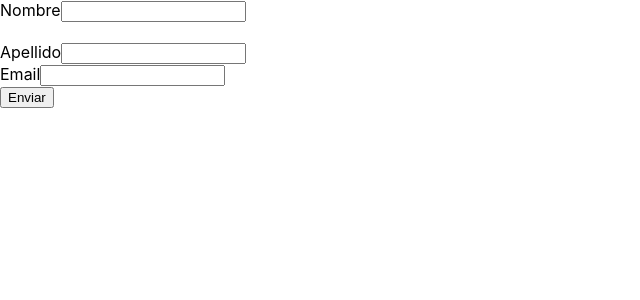
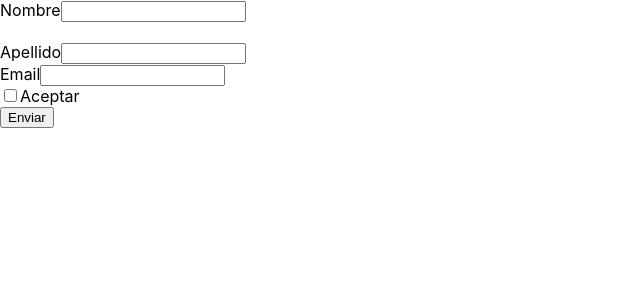
Before and after one commit to oscardenas17/formikReact, a React (Create React App) app: page / in a window 1280 px wide. Shown: the top 300 px of the page, without its empty margins (0-640 px from the left). Built offline with nearby package versions, Linux system fonts and the light colour scheme.

Commit message:
Componente custom de checkbox

```diff
--- a/src/App.js
+++ b/src/App.js
@@ -1,6 +1,7 @@
 //formik  component
 import { Formik, Form, Field, ErrorMessage } from "formik";
 import TextInput from './components/TextInput'
+import Checkbox from './components/Checkbox'
 
 const validate = (values) => {
   const errors = {};
@@ -48,6 +49,9 @@
           <Field name="email" type="email"/>
           <ErrorMessage name="email"/>
           <br />
+          <Checkbox name="accept">
+            Aceptar
+          </Checkbox>
           <button type="submit">Enviar</button>
         </Form>
 
--- /dev/null
+++ b/src/components/Checkbox.js
@@ -0,0 +1,18 @@
+import { useField } from "formik";
+
+const Checkbox = ( {children, ... props}) =>{
+    const [field, meta] = useField( {...props, type: 'checkbox'} )
+    console.log(field)
+    return(
+        <div>
+            <label >
+                <input type="checkbox" {...field} {...props} />
+                {children}
+           </label>
+           {meta.touched && meta.error
+            ? <div>{meta.error}</div> : null}
+        </div>
+    )
+}
+
+export default Checkbox
```
